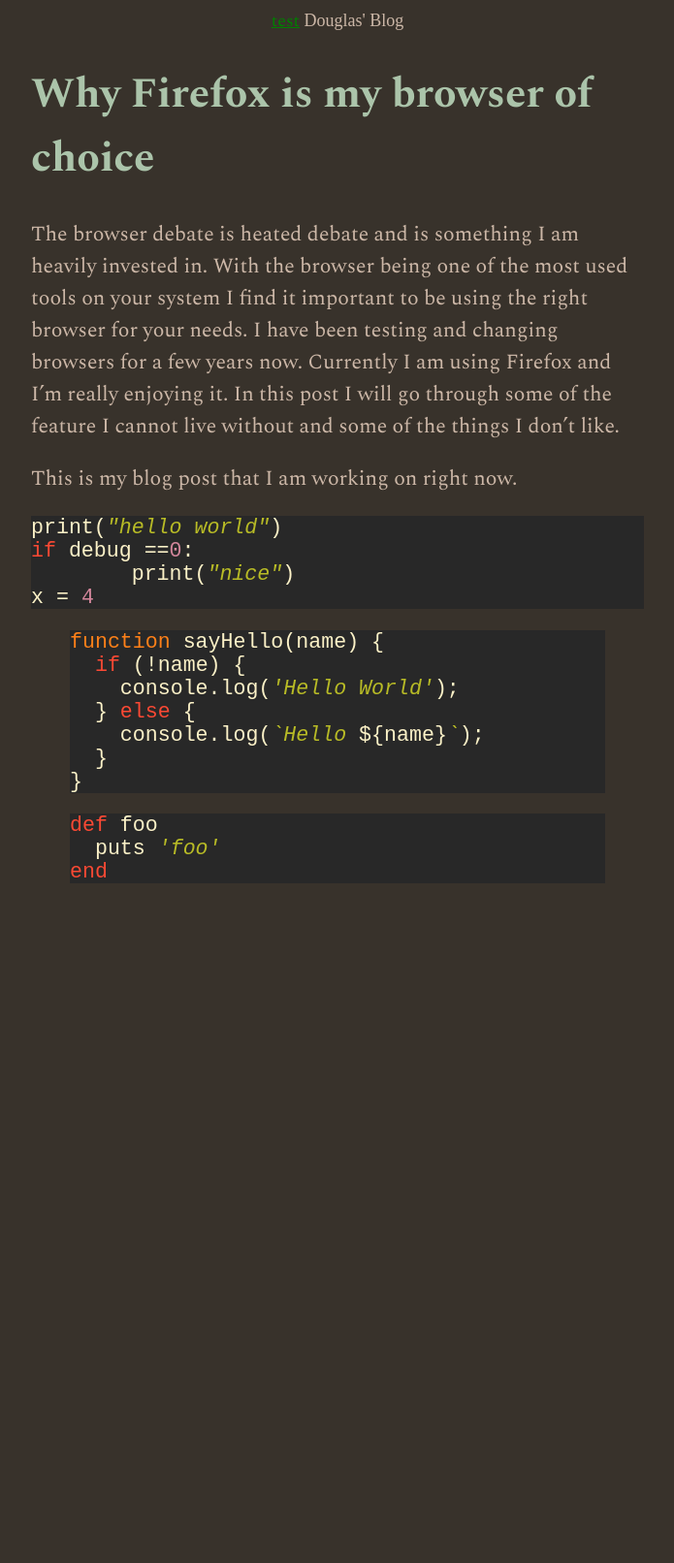
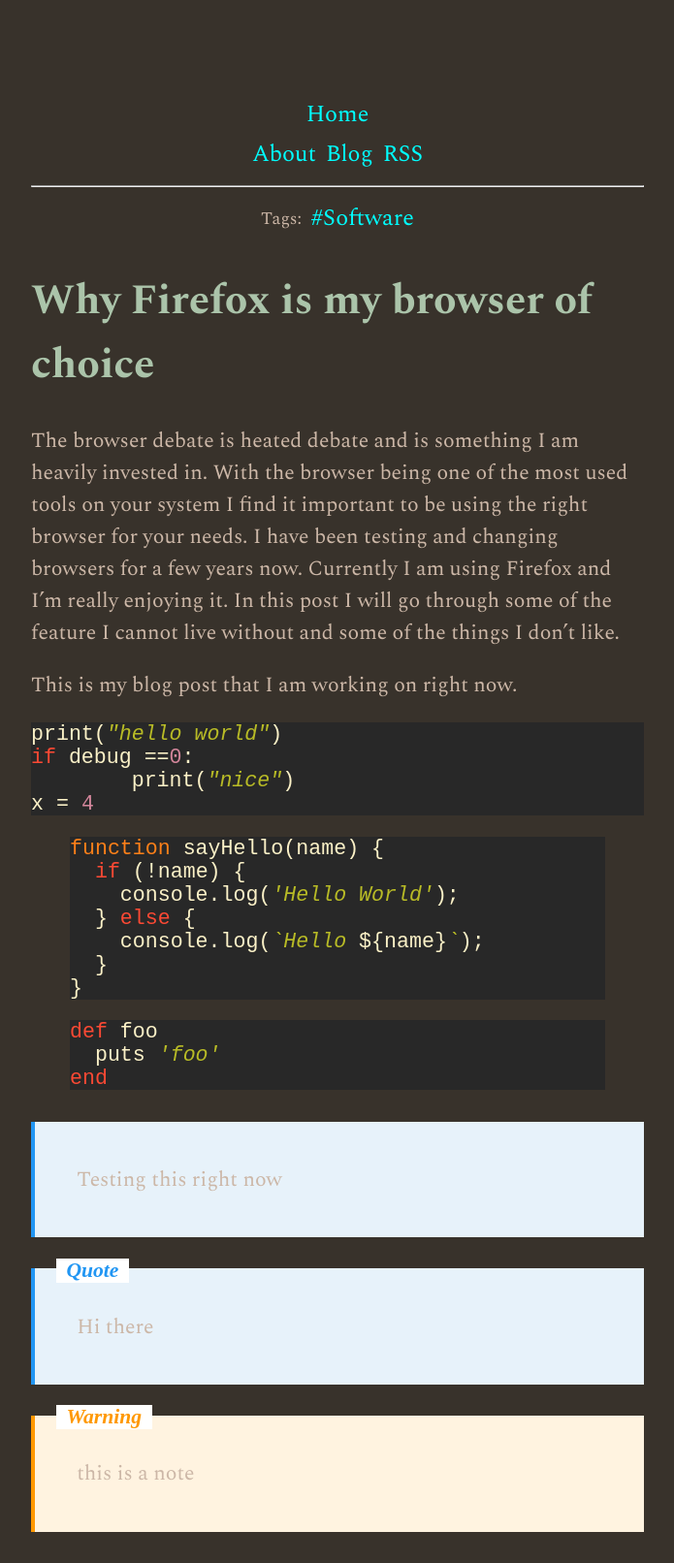
Before and after one commit to cubeDHS2017/cubedhs2017.github.io, a Jekyll site: the page built from _posts/2025-02-18-Why-Firefox-is-my-Browser-of-Choice.md, in a window 1280 px wide. Shown: the whole page at 97% size, without its empty margins (292-987 px from the left). Built offline with Jekyll 4.4.1, drawn with Linux system fonts in a browser that asks for light colours; before the commit the page ends 933 px from its top, so only the background shows below that.

Commit message:
worked on html header for posts and also got markdown blockquotes working and styled them a little bit

```diff
--- a/_config.yml
+++ b/_config.yml
@@ -7,6 +7,7 @@
 # highlighter: rouge
 
 markdown: kramdown
+# markdown: CustomProcessor
 highlighter: rouge
 kramdown:
   input: GFM
--- a/_layouts/post.html
+++ b/_layouts/post.html
@@ -37,17 +37,109 @@
         text-align: center;
         margin-left: auto;
         margin-right: auto;
+        margin-top: 100px;
+    }
+    a:link, a:visited {
+        text-decoration: none;
+        font-weight: normal;
+        font-size: 24px;
+        color: cyan;
     }
     .mainl {
-        color: green;
+        color: purple;
+    }
+    .head-same-line {
+        display: flex;
+        justify-content: center;
+        align-items: center;
+    }
+    .head-same-line > * {
+        margin: 5px;
+    }
+    .tags {
+        display: flex;
+        justify-content: center;
+        align-items: center;
+    }
+    .tags > * {
+        margin: 5px;
+    }
+    blockquote {
+        background-color: red;
+        border-left: 5px solid #ccc;
+        margin: 1.5em 10px;
+        padding: 0.5em 10px;
+        font-style: italic;
+    }
+    blockquote.note {
+        background-color: #e7f2fa;
+        border-left-color: #2196f3;
+    }
+    blockquote {
+      position: relative;
+      margin: 1.5em 0;
+      padding: 1em 1em 1em 2em;
+      border-left: 4px solid;
+    }
+
+    blockquote::before {
+      position: absolute;
+      top: -0.5em;
+      left: 1em;
+      padding: 0 0.5em;
+      background: white;
+      font-weight: bold;
+      text-transform: capitalize;
+    }
+
+    blockquote::after {
+      position: absolute;
+      top: -0.2em;
+      left: 0.5em;
+      font-size: 1.2em;
+    }
+
+    blockquote.warning {
+      background-color: #fff3e0;
+      border-color: #ff9800;
+    }
+
+    blockquote.warning::before {
+      content: "Warning";
+      color: #ff9800;
+    }
+
+    blockquote.quote {
+      background-color: #e7f2fa;
+      border-color: #2196f3;
+    }
+
+    blockquote.quote::before {
+      content: "Quote";
+      color: #2196f3;
     }
 </style>
 
 
 <header>
-    <div>
-        <a href="{{ site.url }}", class="mainl">test</a>
-        Douglas' Blog
+    <div class="post-header">
+        <a href="{{ site.url }}", class="mainl">Home</a>
+        <div class="head-same-line">
+            <a href="google.com">About</a>
+            <a href="google.com">Blog</a>
+            <a href="https://www.reddit.com">RSS</a>
+        </div>
+    </div>
+    <hr>
+    <div class="tags">
+    <p>Tags:</p>
+    {%- if page.tags -%}
+        {% for tag in page.tags %}
+            <a href="{{site.baseurl}}/archive.html#{{tag | slugize}}">
+                #{{ tag }}
+            </a>
+        {% endfor %}
+    {%- endif -%}
     </div>
 </header>
 <div>
--- a/_posts/2025-02-18-Why-Firefox-is-my-Browser-of-Choice.md
+++ b/_posts/2025-02-18-Why-Firefox-is-my-Browser-of-Choice.md
@@ -1,9 +1,9 @@
 ---
 layout: post
 title:  "Welcome to Jekyll!"
+tags: Software
 ---
 # Why Firefox is my browser of choice
-
 
 The browser debate is heated debate and is something I am heavily invested in. With the browser being one of the most used tools on your system I find it important to be using the right browser for your needs. I have been testing and changing browsers for a few years now. Currently I am using Firefox and I'm really enjoying it. In this post I will go through some of the feature I cannot live without and some of the things I don't like.
 
@@ -33,3 +33,14 @@
   puts 'foo'
 end
 {% endhighlight %}
+
+> Testing this right now
+{: .note}
+
+
+> Hi there
+{: .quote}
+
+
+> this is a note
+{: .warning}
--- a/assets/css/main.scss
+++ b/assets/css/main.scss
@@ -1,4 +1,4 @@
 ---
 ---
 
-@import "base";
+/* @import "base"; */
```
Also changed, not shown: 5 other files.
